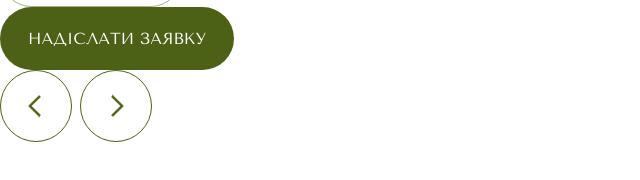
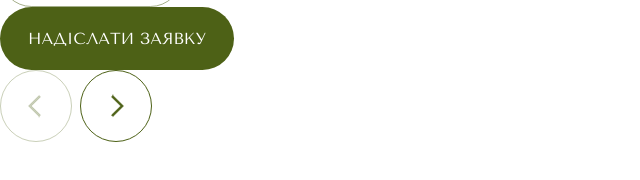
Before and after one commit to SoftRyzen-internship/grape_paradise, a Next.js app: page / in a window 1280 px wide. Shown: the part 162-342 px from the top of the page, without its empty margins (0-640 px from the left). Built offline with nearby package versions, Linux system fonts and the light colour scheme.

Commit message:
add disabled state on slider's buttons

```diff
--- a/src/components/Observer.tsx
+++ b/src/components/Observer.tsx
@@ -21,14 +21,14 @@ export const Observer: React.FC = () => {
 				{buttonsData.sendButton}
 			</ButtonLess>
 			<div className='flex gap-2'>
-				<ButtonLess type='button' purpose='slider'>
+				<ButtonLess type='button' purpose='slider' disabled={true}>
 					{
-						<Arrow className=' h-6 w-6 rotate-180 fill-green stroke-green group-hover:fill-white group-hover:stroke-white group-focus:fill-white group-focus:stroke-white' />
+						<Arrow className=' group-disabled:fill-green30 group-disabled:stroke-green30 h-6 w-6 rotate-180 fill-green stroke-green group-hover:fill-white group-hover:stroke-white group-focus:fill-white group-focus:stroke-white' />
 					}
 				</ButtonLess>
-				<ButtonLess type='button' purpose='slider'>
+				<ButtonLess type='button' purpose='slider' disabled={false}>
 					{
-						<Arrow className=' h-6 w-6 fill-green stroke-green group-hover:fill-white group-hover:stroke-white group-focus:fill-white group-focus:stroke-white' />
+						<Arrow className=' group-disabled:fill-green30 group-disabled:stroke-green30 h-6 w-6 fill-green stroke-green group-hover:fill-white group-hover:stroke-white group-focus:fill-white group-focus:stroke-white' />
 					}
 				</ButtonLess>
 			</div>
--- a/src/components/ui/ButtonLess/ButtonLess.tsx
+++ b/src/components/ui/ButtonLess/ButtonLess.tsx
@@ -4,18 +4,27 @@ import React from 'react';
 import { ButtonLessProps } from './ButtonLess.types';
 import clsx from 'clsx';
 
-export const ButtonLess = ({ type, purpose, children }: ButtonLessProps) => {
+export const ButtonLess = ({
+	type,
+	purpose,
+	disabled,
+	children,
+}: ButtonLessProps) => {
 	return (
 		<button
 			type={type}
-			className={clsx({
-				'lg lg:w-[279px]lg:text-btn_desk flex h-[59px] w-full cursor-pointer items-center justify-center rounded-60px bg-green px-7 py-5 font-tenor text-btn font-normal uppercase text-white hover:bg-darkGreen focus:bg-darkGreen md:w-[234px] lg:h-[63px]':
-					purpose === 'form',
-				'group flex h-12 w-12 items-center justify-center rounded-full border border-green hover:bg-green hover:fill-white lg:h-[72px] lg:w-[72px]':
-					purpose === 'slider',
-				'bg-white20 backdrop-blur-70 flex h-[88px] w-[88px] items-center justify-center rounded-full hover:bg-black lg:h-36 lg:w-36':
-					purpose === 'video',
-			})}
+			disabled={disabled}
+			className={clsx(
+				'disabled:border-green30 disabled:hover:bg-transparent disabled:focus:bg-transparent',
+				{
+					'lg lg:w-[279px]lg:text-btn_desk flex h-[59px] w-full cursor-pointer items-center justify-center rounded-60px bg-green px-7 py-5 font-tenor text-btn font-normal uppercase text-white hover:bg-darkGreen focus:bg-darkGreen md:w-[234px] lg:h-[63px]':
+						purpose === 'form',
+					' group flex h-12 w-12 items-center justify-center rounded-full border border-green hover:bg-green hover:fill-white lg:h-[72px] lg:w-[72px]':
+						purpose === 'slider',
+					'bg-white20 backdrop-blur-70 flex h-[88px] w-[88px] items-center justify-center rounded-full hover:bg-black lg:h-36 lg:w-36':
+						purpose === 'video',
+				},
+			)}
 		>
 			{children}
 		</button>
--- a/src/components/ui/ButtonLess/ButtonLess.types.ts
+++ b/src/components/ui/ButtonLess/ButtonLess.types.ts
@@ -1,5 +1,6 @@
 export interface ButtonLessProps {
 	type: 'button' | 'submit';
 	purpose: 'form' | 'slider' | 'video';
+	disabled?: boolean;
 	children?: React.ReactNode;
 }
```
